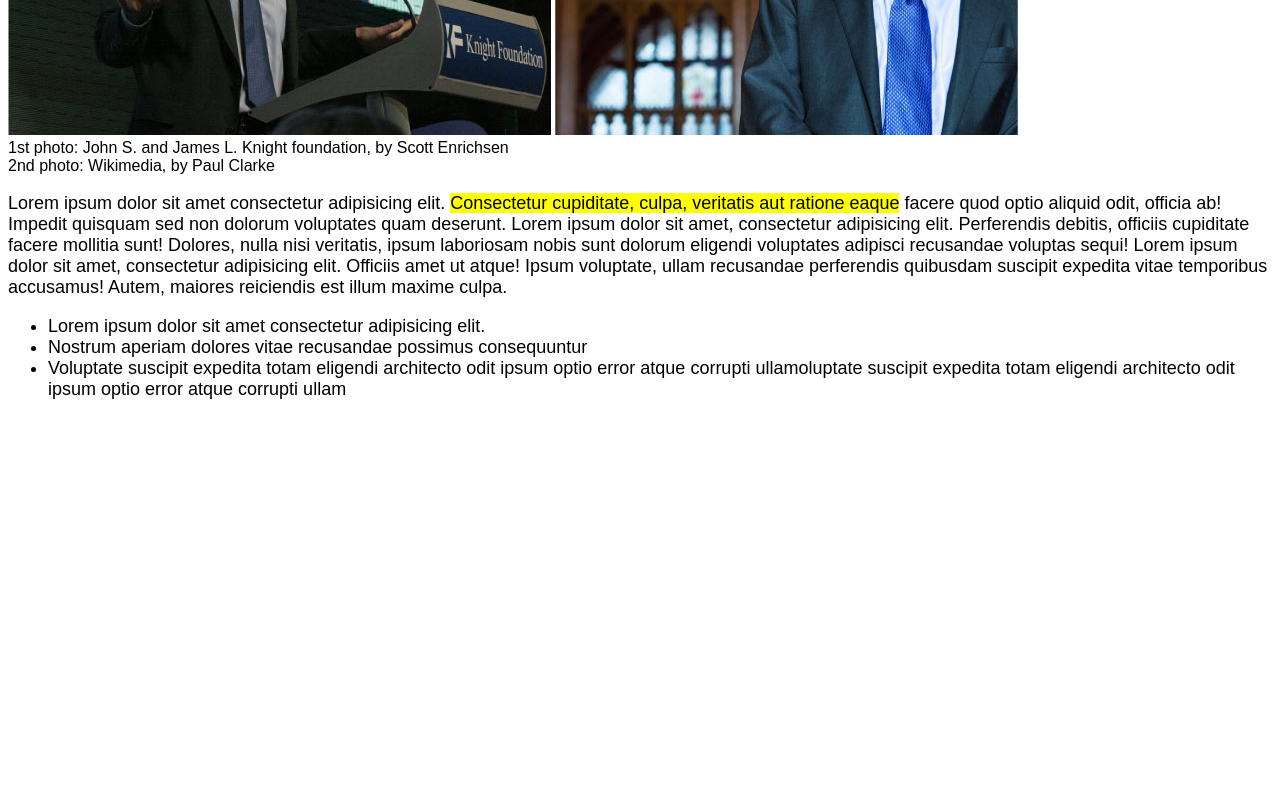
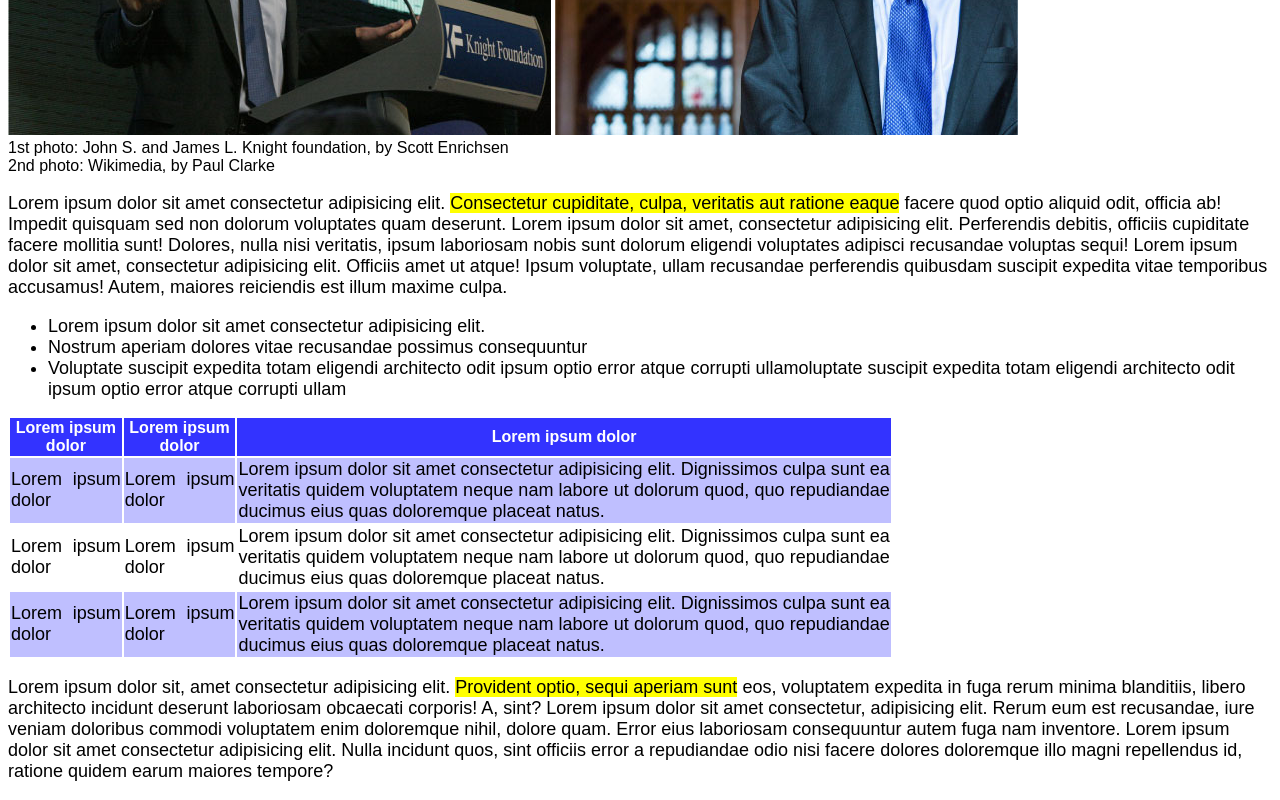
Before and after one commit to Alessio-Tosoni/html-css-booleaner, a plain HTML site: page index.html in a window 1280 px wide. Shown: the part 541-1341 px from the top of the page. Before the commit the page ends 957 px from the top, so only its background shows below. Drawn offline with Linux system fonts and the light colour scheme.

Commit message:
aggiunge tabella e secondo testo

```diff
--- a/css/style.css
+++ b/css/style.css
@@ -15,9 +15,19 @@ margin-right: 25%;}
 
 .info{font-size: 20px;}
 
-#testo1{font-size: 18px;
+.testo{font-size: 18px;
 font-weight: 500;}
 
 .evidenziato{background-color: yellow;}
 
 li{font-size: 18px;}
+
+table{width: 70%;}
+
+thead{background-color:rgba(0, 0, 255, 0.8);
+color: white;}
+
+td{text-align: justify;
+font-size: 18px;}
+
+.dispari{background-color: rgba(0,0, 255, 0.25)}
--- a/index.html
+++ b/index.html
@@ -22,13 +22,49 @@
         <div class="fonti">1st photo: John S. and James L. Knight foundation, by Scott Enrichsen</div>
         <div class="fonti">2nd photo: Wikimedia, by Paul Clarke </div>
 
-        <p id="testo1">Lorem ipsum dolor sit amet consectetur adipisicing elit. <span class="evidenziato">Consectetur cupiditate, culpa, veritatis aut ratione eaque</span> facere quod optio aliquid odit, officia ab! Impedit quisquam sed non dolorum voluptates quam deserunt. Lorem ipsum dolor sit amet, consectetur adipisicing elit. Perferendis debitis, officiis cupiditate facere mollitia sunt! Dolores, nulla nisi veritatis, ipsum laboriosam nobis sunt dolorum eligendi voluptates adipisci recusandae voluptas sequi! Lorem ipsum dolor sit amet, consectetur adipisicing elit. Officiis amet ut atque! Ipsum voluptate, ullam recusandae perferendis quibusdam suscipit expedita vitae temporibus accusamus! Autem, maiores reiciendis est illum maxime culpa.</p>
+        <p class="testo">Lorem ipsum dolor sit amet consectetur adipisicing elit. <span class="evidenziato">Consectetur cupiditate, culpa, veritatis aut ratione eaque</span> facere quod optio aliquid odit, officia ab! Impedit quisquam sed non dolorum voluptates quam deserunt. Lorem ipsum dolor sit amet, consectetur adipisicing elit. Perferendis debitis, officiis cupiditate facere mollitia sunt! Dolores, nulla nisi veritatis, ipsum laboriosam nobis sunt dolorum eligendi voluptates adipisci recusandae voluptas sequi! Lorem ipsum dolor sit amet, consectetur adipisicing elit. Officiis amet ut atque! Ipsum voluptate, ullam recusandae perferendis quibusdam suscipit expedita vitae temporibus accusamus! Autem, maiores reiciendis est illum maxime culpa.</p>
 
         <ul>
             <li>Lorem ipsum dolor sit amet consectetur adipisicing elit.</li>
             <li>Nostrum aperiam dolores vitae recusandae possimus consequuntur</li>
             <li>Voluptate suscipit expedita totam eligendi architecto odit ipsum optio error atque corrupti ullamoluptate suscipit expedita totam eligendi architecto odit ipsum optio error atque corrupti ullam</li>
         </ul>
+
+        <table>
+            <thead>
+                <tr>
+
+                    <th>Lorem ipsum dolor</th>
+                    <th>Lorem ipsum dolor</th>
+                    <th>Lorem ipsum dolor</th>
+
+                </tr>
+
+            </thead>
+
+            <tbody>
+                <tr class="dispari">
+                    <td>Lorem ipsum dolor</td>
+                    <td>Lorem ipsum dolor</td>
+                    <td>Lorem ipsum dolor sit amet consectetur adipisicing elit. Dignissimos culpa sunt ea <br> veritatis quidem voluptatem neque nam labore ut dolorum quod, quo repudiandae ducimus eius quas doloremque placeat natus.</td>
+                </tr>
+
+                <tr class="pari">
+                    <td>Lorem ipsum dolor</td>
+                    <td>Lorem ipsum dolor</td>
+                    <td>Lorem ipsum dolor sit amet consectetur adipisicing elit. Dignissimos culpa sunt ea <br> veritatis quidem voluptatem neque nam labore ut dolorum quod, quo repudiandae ducimus eius quas doloremque placeat natus.</td></td>
+                </tr>
+
+                <tr class="dispari">
+                    <td>Lorem ipsum dolor</td>
+                    <td>Lorem ipsum dolor</td>
+                    <td>Lorem ipsum dolor sit amet consectetur adipisicing elit. Dignissimos culpa sunt ea <br> veritatis quidem voluptatem neque nam labore ut dolorum quod, quo repudiandae ducimus eius quas doloremque placeat natus.</td></td>
+                </tr>
+
+
+            </tbody>
+        </table>
+        <p class="testo">Lorem ipsum dolor sit, amet consectetur adipisicing elit. <span class="evidenziato">Provident optio, sequi aperiam sunt</span> eos, voluptatem expedita in fuga rerum minima blanditiis, libero architecto incidunt deserunt laboriosam obcaecati corporis! A, sint? Lorem ipsum dolor sit amet consectetur, adipisicing elit. Rerum eum est recusandae, iure veniam doloribus commodi voluptatem enim doloremque nihil, dolore quam. Error eius laboriosam consequuntur autem fuga nam inventore. Lorem ipsum dolor sit amet consectetur adipisicing elit. Nulla incidunt quos, sint officiis error a repudiandae odio nisi facere dolores doloremque illo magni repellendus id, ratione quidem earum maiores tempore?</p>
     </main>
 
     <footer>
```
